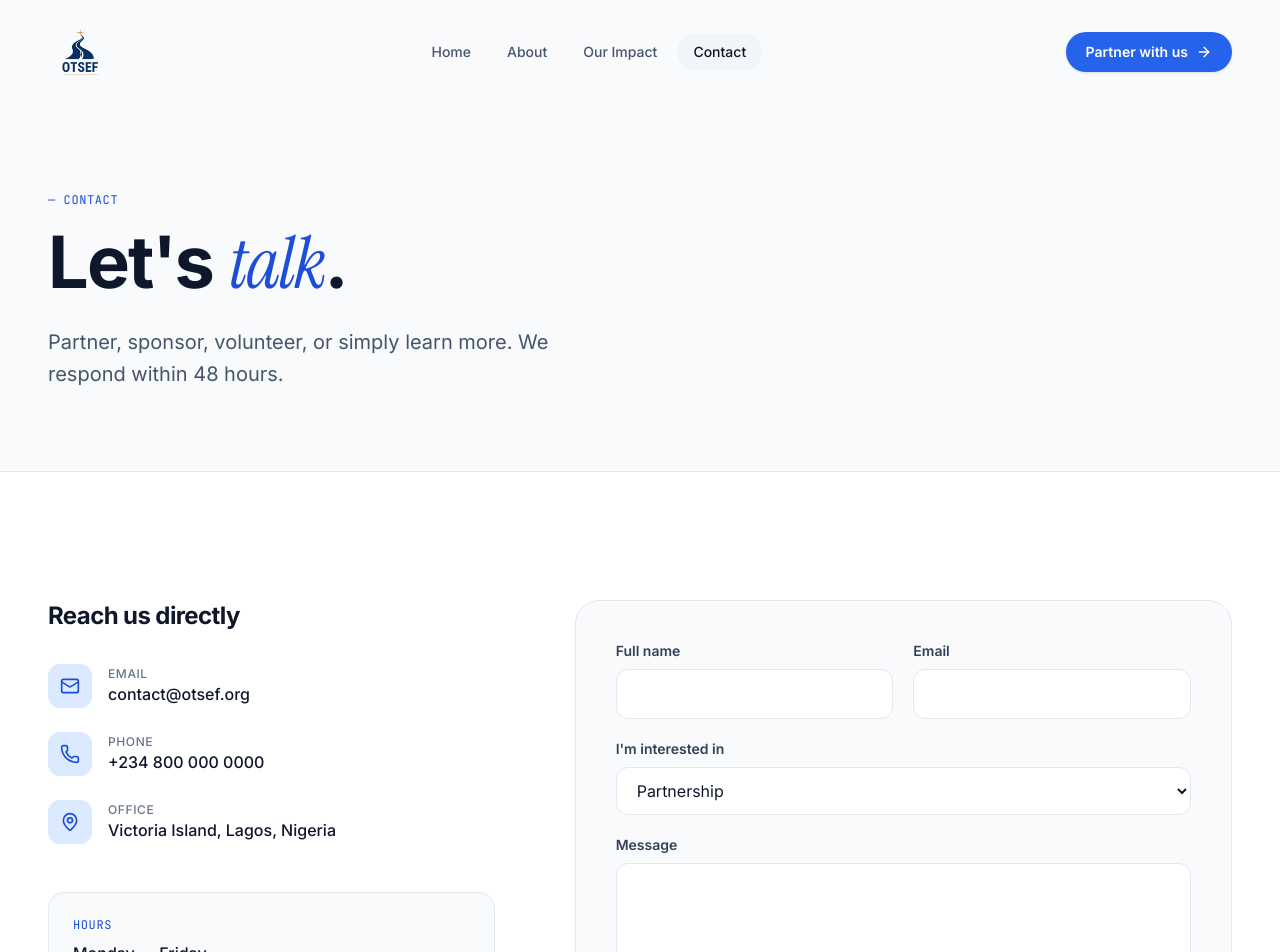
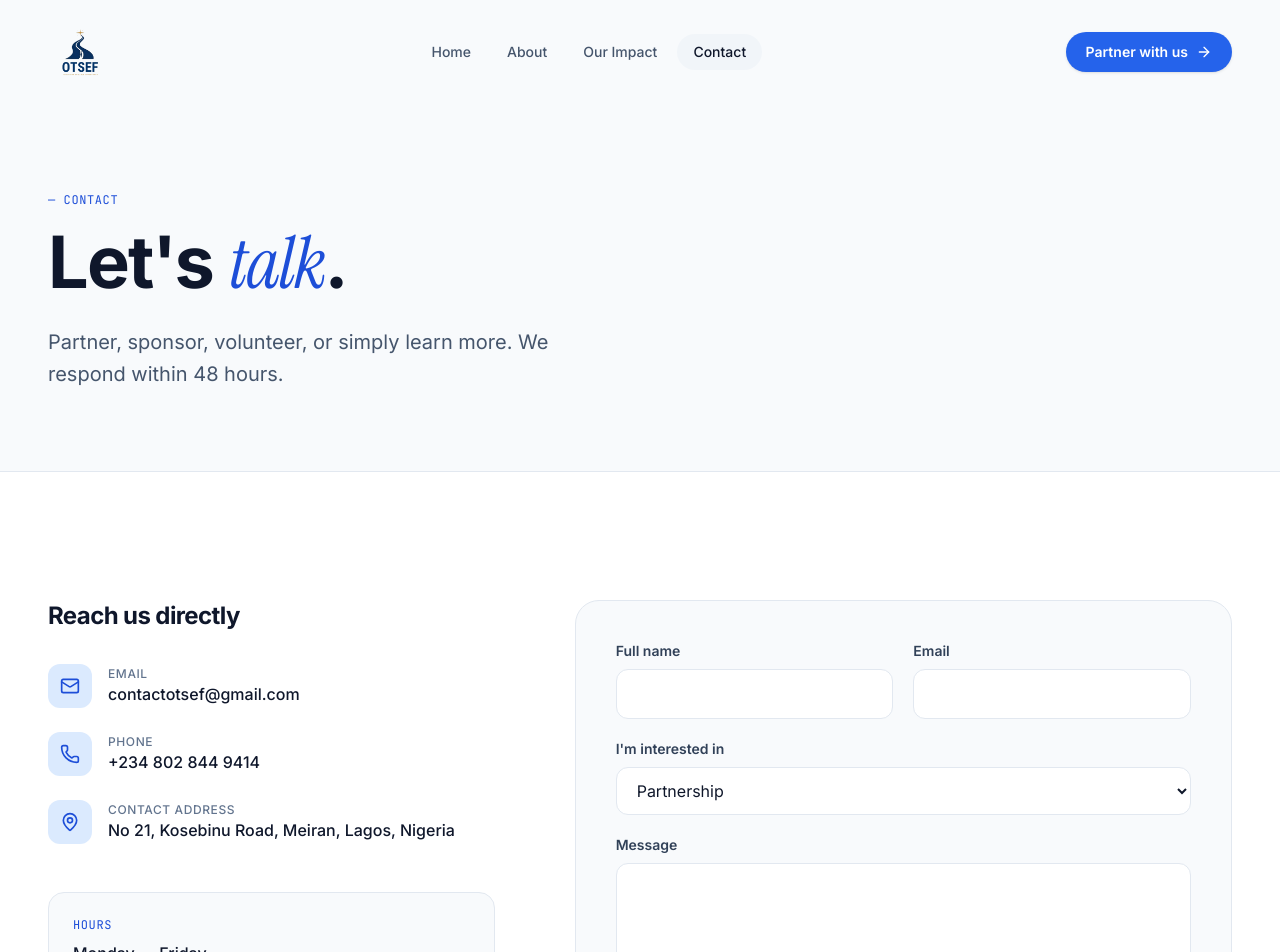
Before and after one commit to CTTech-troy/OTSEF, a React (Vite) app: page /contact in a window 1280 px wide. Shown: the top 952 px of the page. Built offline with nearby package versions, Linux system fonts and the light colour scheme.

Commit message:
new update from troy

```diff
--- a/index.html
+++ b/index.html
@@ -6,7 +6,7 @@
     <link rel="apple-touch-icon" href="/logo.png" />
     <meta name="viewport" content="width=device-width, initial-scale=1.0" />
     <meta name="google-site-verification" content="_RRKJX_O3-ot8WrvwZGDOeWJSR56LYEoosfkgTMn4-o" />
-    <title>OTSEF Off The Streets Educational Foundation</title>
+    <title>OTSEF | Off The Streets Educational Foundation</title>
   </head>
   <body>
     <div id="root"></div>
--- a/src/pages/Contact.tsx
+++ b/src/pages/Contact.tsx
@@ -42,19 +42,19 @@ export function Contact() {
                 <ContactItem
                   icon={Mail}
                   label="Email"
-                  value="contact@otsef.org"
-                  href="mailto:contact@otsef.org"
+                  value=" contactotsef@gmail.com"
+                  href="mailto: contactotsef@gmail.com"
                 />
                 <ContactItem
                   icon={Phone}
                   label="Phone"
-                  value="+234 800 000 0000"
-                  href="tel:+2348000000000"
+                  value="+234 802 844 9414 "
+                  href="tel:+234 802 844 9414 "
                 />
                 <ContactItem
                   icon={MapPin}
-                  label="Office"
-                  value="Victoria Island, Lagos, Nigeria"
+                  label="Contact address"
+                  value="No 21, Kosebinu Road, Meiran, Lagos, Nigeria"
                 />
               </div>
 
--- a/src/pages/Home.tsx
+++ b/src/pages/Home.tsx
@@ -13,7 +13,7 @@ export function Home() {
       <AboutSnapshot />
       <Services />
       <WhyChoose />
-      {/* <Goals2026 /> */}
+      <Goals2026 />
       <Testimonials />
       <CTASection />
       <InlineContact />
--- a/src/pages/Projects.tsx
+++ b/src/pages/Projects.tsx
@@ -160,7 +160,7 @@ export function Projects() {
 
       <section className="py-20 lg:py-28 bg-ink text-white">
         <div className="container mx-auto px-6 lg:px-12 text-center">
-          <h2 className="text-3xl md:text-5xl font-bold leading-tight tracking-tight mb-8 max-w-3xl mx-auto">
+          <h2 className="text-3xl md:text-5xl font-bold leading-tight tracking-tight mb-8 max-w-3xl mx-auto text-white">
             Want to support the Book Distribution Initiative?
           </h2>
           <Link
```
